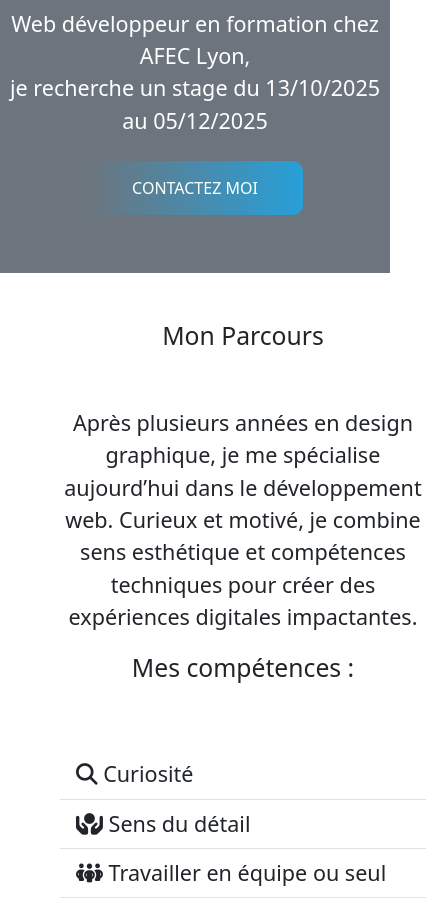
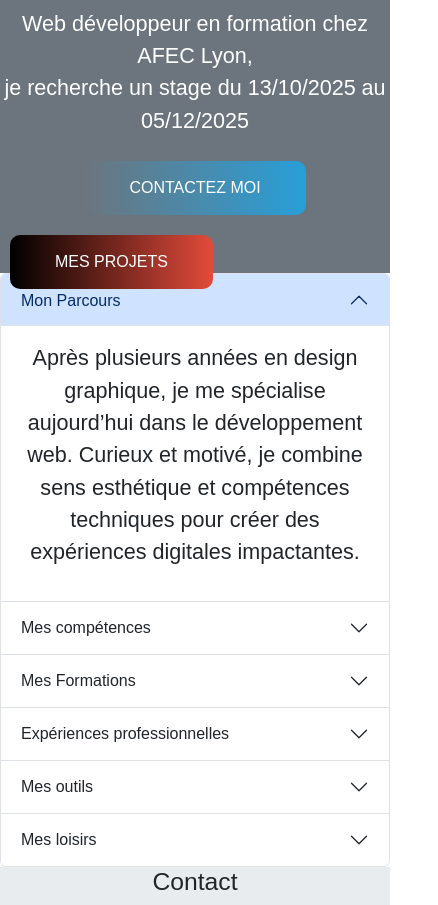
Before and after one commit to MrWolffLw/cedric-pelisson, a plain HTML site: page index.html in a window 390 px wide. Shown: the part 207-1112 px from the top of the page, 438 px wide, since content can reach past the window. Drawn offline with nearby package versions, Linux system fonts and the light colour scheme.

Commit message:
ajout d'un accordéon et d'un modal pour les projets

```diff
--- a/index.css
+++ b/index.css
@@ -2,17 +2,22 @@
   margin: 0;
   padding: 0;
   box-sizing: border-box;
+  font-family: Arial, Helvetica, sans-serif;
 }
 
 .img {
   transition: 0.5s;
 }
+
 .img:hover {
   scale: 110%;
   box-shadow: 10px 10px 100px rgb(164, 164, 164);
 }
 
-         .btn-grad {background-image: linear-gradient(to right, rgb(108, 117, 125, 1) 0%, #26a0da  51%, rgb(108, 117, 125, 1))}
+.btn-grad {
+  background-image: linear-gradient(to right, rgb(108, 117, 125, 1) 0%, #26a0da 51%, rgb(108, 117, 125, 1))
+}
+
 .btn-grad {
   margin: 10px;
   padding: 15px 45px;
@@ -28,7 +33,36 @@
 }
 
 .btn-grad:hover {
-            background-position: right center; /* change the direction of the change here */
+  background-position: right center;
+  /* change the direction of the change here */
   color: #fff;
   text-decoration: none;
 }
+
+.btn-grad1 {
+  background-image: linear-gradient(to right, #000000 0%, #e74c3c 51%, #000000 100%)
+}
+
+.btn-grad1 {
+  margin: 10px;
+  padding: 15px 45px;
+  text-align: center;
+  text-transform: uppercase;
+  transition: 0.5s;
+  background-size: 200% auto;
+  color: white;
+  border-radius: 10px;
+  display: block;
+  border: none;
+  justify-self: end;
+  align-self: center;
+  position: fixed;
+  z-index: 6;
+}
+
+.btn-grad1:hover {
+  background-position: right center;
+  /* change the direction of the change here */
+  color: #fff;
+  text-decoration: none;
+}
--- a/index.html
+++ b/index.html
@@ -27,7 +27,8 @@
                     <div class="modal-content">
                         <div class="modal-header text-center d-flex flex-column">
                             <h2 class="fs-2">E-mail</h2>
-                            <a href="https://www.linkedin.com/in/c%C3%A9dric-p%C3%A9lisson-webdev/" target="_blank" class="text-center">
+                            <a href="https://www.linkedin.com/in/c%C3%A9dric-p%C3%A9lisson-webdev/" target="_blank"
+                                class="text-center">
                                 <h1 class="modal-title fs-5" id="exampleModalLabel">pelisson.cedric@gmail.com</h1>
                             </a>
 
@@ -39,8 +40,8 @@
                                 <label for="recipient-name" class="col-form-label fs-2">Mes Réseaux</label><br>
                                 <a href="https://github.com/MrWolffLw" target="_blank"><i
                                         class="fa-brands fa-github fs-2"></i></a>
-                                    <a href="https://www.linkedin.com/in/c%C3%A9dric-p%C3%A9lisson-webdev/"
-                                        target="_blank"> <i class="fa-brands fa-linkedin fs-2"></i></a>
+                                <a href="https://www.linkedin.com/in/c%C3%A9dric-p%C3%A9lisson-webdev/" target="_blank">
+                                    <i class="fa-brands fa-linkedin fs-2"></i></a>
                             </div>
 
 
@@ -52,16 +53,45 @@
                 </div>
             </div>
 
+            <button type="button" class="btn-grad1 btn-primary" data-bs-toggle="modal" data-bs-target="#exampleModal1">
+                Mes projets
+            </button>
+
+            <div class="modal fade" id="exampleModal1" tabindex="-1" aria-labelledby="exampleModalLabel"
+                aria-hidden="true">
+                <div class="modal-dialog">
+                    <div class="modal-content">
+                        <div class="modal-header">
+                            <h1 class="modal-title fs-5" id="exampleModalLabel1">Mes projets</h1>
+                            <button type="button" class="btn-close" data-bs-dismiss="modal" aria-label="Close"></button>
                         </div>
+                        <div class="modal-body">
+                            <p> <i class="fa-brands fa-github"></i></p>
+                            <p><i class="fa-brands fa-github"></i></p>
+                        </div>
+                        <div class="modal-footer">
+                            <button type="button" class="btn btn-secondary" data-bs-dismiss="modal">Close</button>
+
+                        </div>
+                    </div>
+                </div>
+            </div>
+        </div>
+
     </header>
     <main>
 
-        <section>
-
-            <div class="container m-5">
-                <div class="row">
-                    <div class="col-12">
-                        <h2 class="text-center pb-5">Mon Parcours</h2>
+        <div class="accordion" id="accordionPanelsStayOpenExample">
+            <div class="accordion-item">
+                <h2 class="accordion-header">
+                    <button class="accordion-button" type="button" data-bs-toggle="collapse"
+                        data-bs-target="#panelsStayOpen-collapseOne" aria-expanded="true"
+                        aria-controls="panelsStayOpen-collapseOne">
+                        Mon Parcours
+                    </button>
+                </h2>
+                <div id="panelsStayOpen-collapseOne" class="accordion-collapse collapse show">
+                    <div class="accordion-body">
                         <p class="fs-4 text-center">
                             Après plusieurs années en design graphique, je me spécialise
                             aujourd’hui dans le développement web.
@@ -70,9 +100,19 @@
                             digitales impactantes.
                         </p>
                     </div>
-                    <div class="col-12">
+                </div>
+            </div>
+            <div class="accordion-item">
+                <h2 class="accordion-header">
+                    <button class="accordion-button collapsed" type="button" data-bs-toggle="collapse"
+                        data-bs-target="#panelsStayOpen-collapseTwo" aria-expanded="false"
+                        aria-controls="panelsStayOpen-collapseTwo">
+                        Mes compétences
+                    </button>
+                </h2>
+                <div id="panelsStayOpen-collapseTwo" class="accordion-collapse collapse">
+                    <div class="accordion-body">
                          <ul class="list-group list-group-flush fs-4 ">
-                            <p class="fs-2 text-center pb-5">Mes compétences :</p>
                             <li class="list-group-item"><i class="fa-solid fa-magnifying-glass"></i> Curiosité</li>
                             <li class="list-group-item"><i class="fa-solid fa-hands-holding-circle"></i> Sens du détail
                             </li>
@@ -90,19 +130,18 @@
                             <li class="list-group-item"><i class="fa-solid fa-pen-fancy"></i> Créativité</li>
                         </ul>
                     </div>
-
                 </div>
-
             </div>
-
-
-        </section>
-
-        <section>
-            <div class="container">
-                <div class="row">
-                    <div class="col-12">
-                        <p class="list-group list-group-flush fs-2 text-center">Mes Formations</p>
+            <div class="accordion-item">
+                <h2 class="accordion-header">
+                    <button class="accordion-button collapsed" type="button" data-bs-toggle="collapse"
+                        data-bs-target="#panelsStayOpen-collapseThree" aria-expanded="false"
+                        aria-controls="panelsStayOpen-collapseThree">
+                        Mes Formations
+                    </button>
+                </h2>
+                <div id="panelsStayOpen-collapseThree" class="accordion-collapse collapse">
+                    <div class="accordion-body">
                         <ul class="list-group list-group-flush fs-4">
                             <li class="list-group-item"><i class="fa-solid fa-graduation-cap"></i> AFEC, Lyon 69,
                                 formation Developpeur web Full Stack du 10/03/2025 au 27/02/2026</li>
@@ -115,38 +154,58 @@
                                 Design La Fontaine à Montluçon 03, Bachelor III Design Graphique
                             </li>
                         </ul>
-
                     </div>
-                    <div class="col-12">
-                        <p class="fs-2 text-center">Expériences professionnelles</p>
+                </div>
+            </div>
+            <div class="accordion-item">
+                <h2 class="accordion-header">
+                    <button class="accordion-button collapsed" type="button" data-bs-toggle="collapse"
+                        data-bs-target="#panelsStayOpen-collapseFour" aria-expanded="false"
+                        aria-controls="panelsStayOpen-collapseFour">
+                        Expériences professionnelles
+                    </button>
+                </h2>
+                <div id="panelsStayOpen-collapseFour" class="accordion-collapse collapse">
+                    <div class="accordion-body">
                         <ul class="list-group list-group-flush fs-4">
                             <li class="list-group-item"><i class="fa-solid fa-briefcase"></i> Génération custom Saint
                                 Chamond 42, stage de graphiste en impression textile.</li>
                             <li class="list-group-item"> <i class="fa-solid fa-briefcase"></i>Focal JMLAB Saint Etienne
                                 42, Technicien opérateur.</li>
                         </ul>
-
                     </div>
                 </div>
-            </div>
-        </section>
-        <section>
-            <div class="container">
-                <div class="row">
-                    <div class="col-12">
-                        <p class="list-group list-group-flush fs-2 text-center">Mes outils</p>
+            </div><div class="accordion-item">
+                <h2 class="accordion-header">
+                    <button class="accordion-button collapsed" type="button" data-bs-toggle="collapse"
+                        data-bs-target="#panelsStayOpen-collapseFive" aria-expanded="false"
+                        aria-controls="panelsStayOpen-collapseFive">
+                        Mes outils
+                    </button>
+                </h2>
+                <div id="panelsStayOpen-collapseFive" class="accordion-collapse collapse">
+                    <div class="accordion-body">
                         <ul class="list-group list-group-flush fs-4">
-                            <li class="list-group-item"><i class="fa-brands fa-html5"></i> HTML/ <i
-                                    class="fa-brands fa-css"></i> CSS</li>
+                            <li class="list-group-item"><i class="fa-brands fa-html5"></i> HTML/
+                                <i class="fa-brands fa-css"></i> CSS
+                            </li>
                             <li class="list-group-item"><i class="fa-brands fa-git"></i> GIT/ <i
                                     class="fa-brands fa-github"></i> GITHUB</li>
                             <li class="list-group-item"><i class="fa-brands fa-bootstrap"></i> BOOTSTRAP</li>
                             <li class="list-group-item"><i class="fa-brands fa-js"></i> JAVASCRIPT</li>
                         </ul>
-
                     </div>
-                    <div class="col-12">
-                        <p class="fs-2 text-center">Mes loisirs</p>
+                </div>
+            </div><div class="accordion-item">
+                <h2 class="accordion-header">
+                    <button class="accordion-button collapsed" type="button" data-bs-toggle="collapse"
+                        data-bs-target="#panelsStayOpen-collapseSix" aria-expanded="false"
+                        aria-controls="panelsStayOpen-collapseSix">
+                        Mes loisirs
+                    </button>
+                </h2>
+                <div id="panelsStayOpen-collapseSix" class="accordion-collapse collapse">
+                    <div class="accordion-body">
                         <ul class="list-group list-group-flush fs-4">
                             <li class="list-group-item"><i class="fa-solid fa-gamepad"></i> Jeux Vidéos</li>
                             <li class="list-group-item"><i class="fa-solid fa-flask"></i> Sciences</li>
@@ -155,11 +214,10 @@
                             <li class="list-group-item"><i class="fa-solid fa-microchip"></i> Technologie</li>
                             <li class="list-group-item"><i class="fa-solid fa-film"></i> Cinéma</li>
                         </ul>
-
                     </div>
                 </div>
             </div>
-        </section>
+        </div>
     </main>
     <footer>
         <div class="bg-body-secondary">
```
Lines whose indentation alone changed are shown as unchanged.
